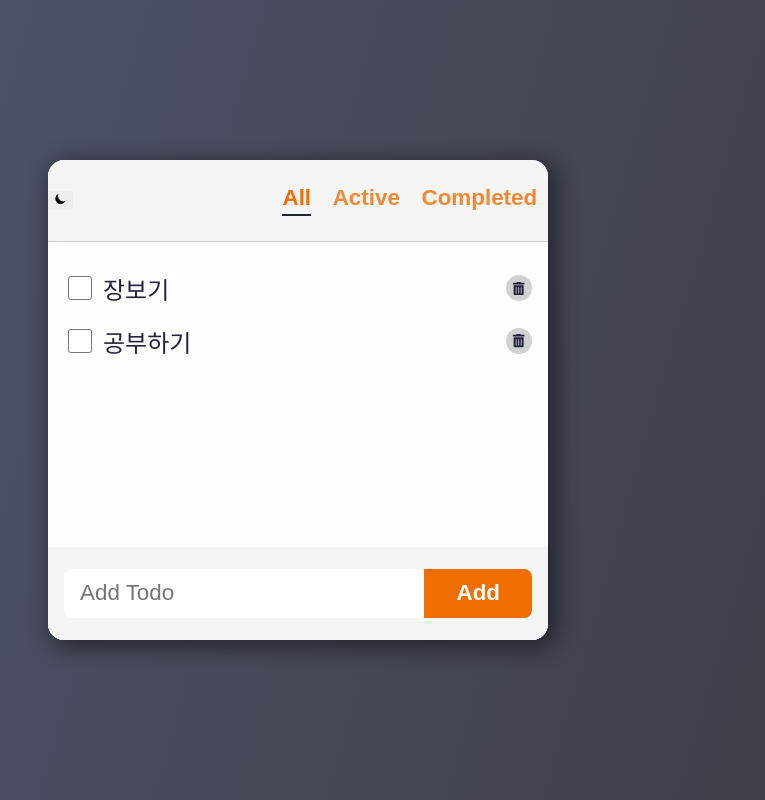
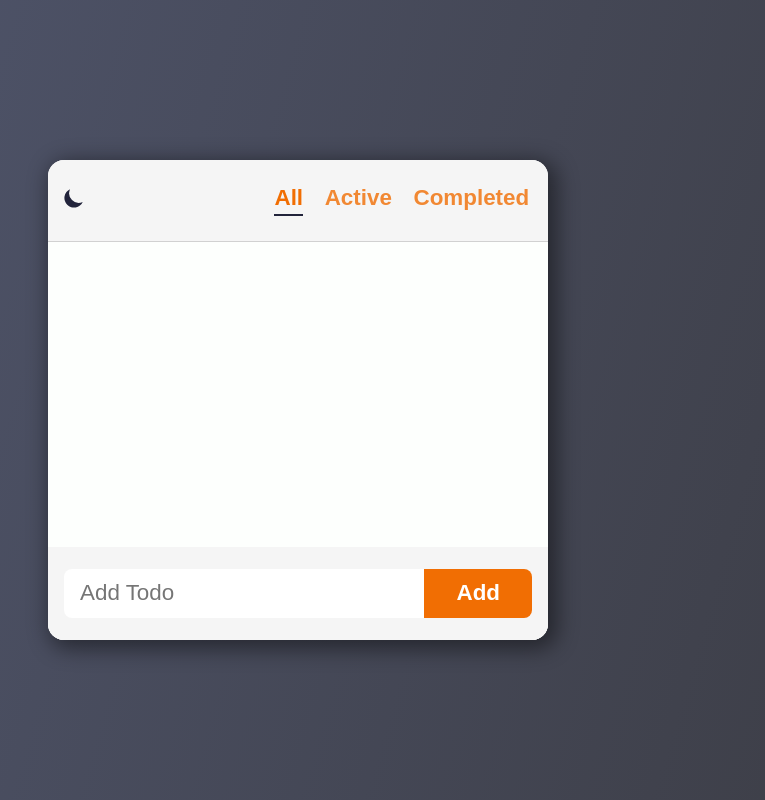
Before and after one commit to wkdwhdghks/todolist, a React (Create React App) app: page / in a window 1280 px wide. Shown: the whole page, without its empty margins (342-1107 px from the left). Built offline with nearby package versions, Linux system fonts and the light colour scheme; the HTML template or start-up script is replaced by a standard one.

Commit message:
[Feat] 투두 아이템 저장하기

```diff
--- a/src/components/Header/Header.jsx
+++ b/src/components/Header/Header.jsx
@@ -11,7 +11,7 @@
 
   return (
     <header className={styles.header}>
-      <button onClick={handleDarkMode}>
+      <button onClick={handleDarkMode} className={styles.toggle}>
         {!darkMode && <HiMoon />}
         {darkMode && <HiSun />}
       </button>
--- a/src/components/Header/Header.module.css
+++ b/src/components/Header/Header.module.css
@@ -1,9 +1,23 @@
 .header {
   display: flex;
   justify-content: space-between;
+  padding: 0 0.5rem;
   align-items: center;
   background-color: var(--color-bg-dark);
   border-bottom: 1px solid var(--color-gray);
+}
+
+.toggle {
+  font-size: 1.5rem;
+  cursor: pointer;
+  background-color: transparent;
+  color: var(--color-text);
+  transition: all 150ms ease-out;
+}
+
+.toggle:hover {
+  transform: scale(1.1);
+  color: var(--color-accent);
 }
 
 .filters {
--- a/src/components/TodoList/TodoList.jsx
+++ b/src/components/TodoList/TodoList.jsx
@@ -1,13 +1,10 @@
-import { useState } from "react";
+import { useEffect, useState } from "react";
 import AddTodo from "../AddTodo/AddTodo";
 import Todo from "../Todo/Todo";
 import styles from "./TodoList.module.css";
 
 export default function TodoList({ filter }) {
-  const [todos, setTodos] = useState([
-    { id: "1", text: "장보기", status: "active" },
-    { id: "2", text: "공부하기", status: "active" },
-  ]);
+  const [todos, setTodos] = useState(() => readTodosFromLocalStroage());
 
   const handleAdd = (todo) => {
     setTodos([...todos, todo]);
@@ -20,6 +17,10 @@
   const handleDelete = (deleted) => {
     setTodos(todos.filter((t) => t.id !== deleted.id));
   };
+
+  useEffect(() => {
+    localStorage.setItem("todos", JSON.stringify(todos));
+  }, [todos]);
 
   const filtered = getFilteredItems(todos, filter);
 
@@ -40,6 +41,11 @@
   );
 }
 
+function readTodosFromLocalStroage() {
+  const todos = localStorage.getItem("todos");
+  return todos ? JSON.parse(todos) : [];
+}
+
 function getFilteredItems(todos, filter) {
   if (filter === "all") {
     return todos;
--- a/src/index.css
+++ b/src/index.css
@@ -6,6 +6,13 @@
   --color-accent: #f16e03;
   --color-white: white;
   --color-scrollbar: #aaa7a7;
+}
+
+html.dark {
+  --color-bg-dark: #1a1c35;
+  --color-bg: #22243b;
+  --color-gray: #4e4e4e;
+  --color-text: #fdfffd;
 }
 
 * {
```
